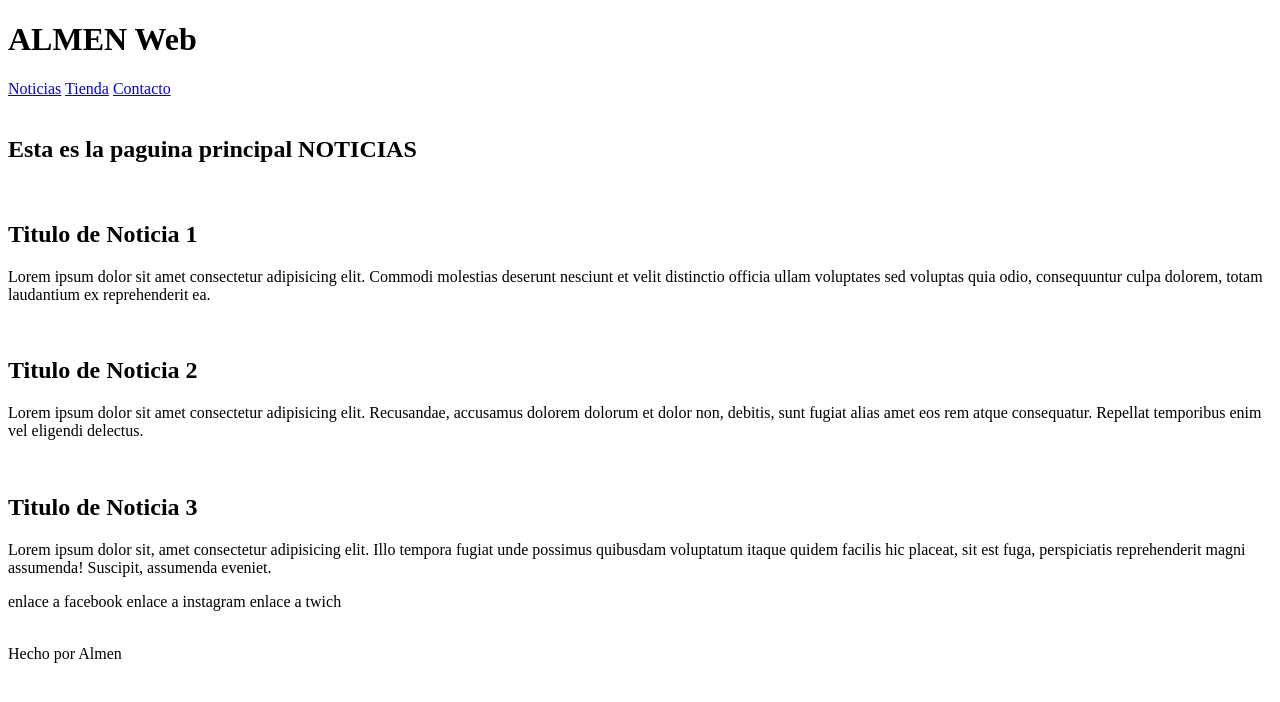
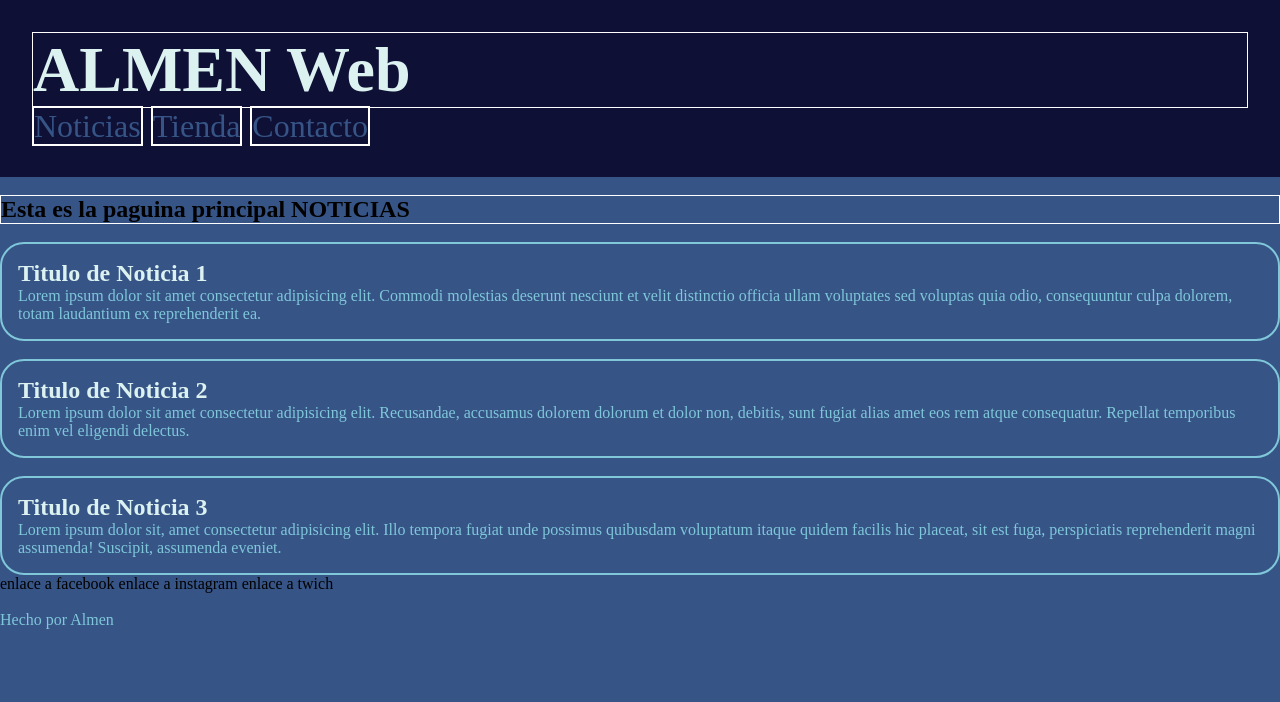
Before and after one commit to almen772/RepositorioHenry, a plain HTML site: page index.html in a window 1280 px wide. Drawn offline with Linux system fonts and the light colour scheme.

Commit message:
first styles

```diff
--- /dev/null
+++ b/assets/reset.css
@@ -0,0 +1,42 @@
+/* CSS Reset */
+
+/* Box sizing border-box por defecto para todos los elementos */
+* {
+    box-sizing: border-box;
+    margin: 0;
+    padding: 0;
+}
+
+/* Normalizar estilos para evitar inconsistencias entre navegadores */
+body,
+h1,
+h2,
+h3,
+p,
+ul,
+li,
+figure,
+figcaption,
+blockquote,
+dl,
+dd {
+    margin: 0;
+    padding: 0;
+}
+
+/* Asegurar que las imágenes sean responsivas */
+img {
+    max-width: 100%;
+    height: auto;
+}
+
+/* Restablecer estilos de lista y quitar decoración de enlaces */
+ul {
+    list-style: none;
+}
+
+a {
+    text-decoration: none;
+}
+
+/* Agregar estilos adicionales según tus necesidades */
--- /dev/null
+++ b/assets/styles.css
@@ -0,0 +1,57 @@
+/* Paleta de colores
+rgb(220, 242, 241) titulos
+rgb(127, 199, 217) texto
+rgb(54, 84, 134) fondo gral.
+rgb(15, 16, 53) fondo encabezado/pie
+ */
+
+.fondo {
+    background-color: rgb(54, 84, 134);
+}
+
+a {
+    text-decoration: none;
+    /* Quita la subrayado del enlace */
+    color: inherit;
+    /* Usa el color del texto del elemento padre */
+}
+
+.mitexto {
+    font-size: 1em;
+    color: rgb(127, 199, 217);
+}
+
+.header {
+    background-color: rgb(15, 16, 53);
+    color: rgb(220, 242, 241);
+    font-size: 2em;
+    margin: auto;
+    padding: 1em;
+    border: 0px;
+    /* display: flex;
+     */
+}
+
+.article {
+    margin: auto;
+    padding: 1em;
+    border: 2px solid rgb(127, 199, 217);
+    border-radius: 1.5em;
+    color: rgb(220, 242, 241);
+}
+
+.btnmenu {
+    border: 2px solid white;
+    color: rgb(54, 84, 134);
+
+
+}
+
+.btnmenu:hover {
+    color: rgb(220, 242, 241);
+    transition: color 1.5s cubic-bezier(.24, .97, .8, .16);
+}
+
+h1{
+    border: 1px solid white;
+}
--- a/index.html
+++ b/index.html
@@ -5,21 +5,27 @@
     <meta charset="UTF-8">
     <meta name="viewport" content="width=device-width, initial-scale=1.0">
     <title>Mi primera paguina web</title>
+    <link rel="stylesheet" type="text/css" href="./assets/reset.css">
+    <link rel="stylesheet" type="text/css" href="./assets/styles.css">
 </head>
 
-<body>
+<body class="fondo">
     <header>
+        <div class="header">
+            <div id="title">
                 <h1>ALMEN Web</h1>
-        <div id="btn menu">
-            <span><a href="./index.html">Noticias</a></span>
-            <span><a href="./assets/HTML/Pages/Tienda.html">Tienda</a></span>
-            <!-- <select name="Shop" id="Shop">
+            </div>
+            <div>
+                <span class="btnmenu"><a href="./index.html">Noticias</a></span>
+                <span class="btnmenu"><a href="./assets/HTML/Pages/Tienda.html">Tienda</a></span>
+                <!-- k<select name="Shop" id="Shop">
                     <option value=""></option>
                     <option value="Merchandising">Nuestros productos</option>
                     <option value="Cpu">Pc's Gamer</option>
                     <option value="Console">Consolas</option>
                 </select> -->
-            <span><a href="./assets/HTML/Pages/Contacto.html">Contacto</a></span>
+                <span class="btnmenu"><a href="./assets/HTML/Pages/Contacto.html">Contacto</a></span>
+            </div>
         </div>
     </header>
 
@@ -30,23 +36,26 @@
                 <h1>Esta es la paguina principal NOTICIAS</h1>
             </div>
             <br>
-            <article>
+            <article class="article">
                 <h2>Titulo de Noticia 1</h2>
-                <p>Lorem ipsum dolor sit amet consectetur adipisicing elit. Commodi molestias deserunt nesciunt et velit
+                <p class="mitexto">Lorem ipsum dolor sit amet consectetur adipisicing elit. Commodi molestias deserunt
+                    nesciunt et velit
                     distinctio officia ullam voluptates sed voluptas quia odio, consequuntur culpa dolorem, totam
                     laudantium ex reprehenderit ea.</p>
             </article>
             <br>
-            <article>
+            <article class="article">
                 <h2>Titulo de Noticia 2</h2>
-                <P>Lorem ipsum dolor sit amet consectetur adipisicing elit. Recusandae, accusamus dolorem dolorum et
+                <P class="mitexto">Lorem ipsum dolor sit amet consectetur adipisicing elit. Recusandae, accusamus
+                    dolorem dolorum et
                     dolor non, debitis, sunt fugiat alias amet eos rem atque consequatur. Repellat temporibus enim vel
                     eligendi delectus.</P>
             </article>
             <br>
-            <article>
+            <article class="article">
                 <h2>Titulo de Noticia 3</h2>
-                <P>Lorem ipsum dolor sit, amet consectetur adipisicing elit. Illo tempora fugiat unde possimus quibusdam
+                <P class="mitexto"> Lorem ipsum dolor sit, amet consectetur adipisicing elit. Illo tempora fugiat unde
+                    possimus quibusdam
                     voluptatum itaque quidem facilis hic placeat, sit est fuga, perspiciatis reprehenderit magni
                     assumenda! Suscipit, assumenda eveniet.</P>
             </article>
@@ -60,7 +69,7 @@
             <span>enlace a twich</span>
         </div>
         <br>
-        <p>Hecho por Almen</p>
+        <p class="mitexto">Hecho por Almen</p>
     </footer>
 </body>
 
```
Lines whose indentation alone changed are shown as unchanged.
